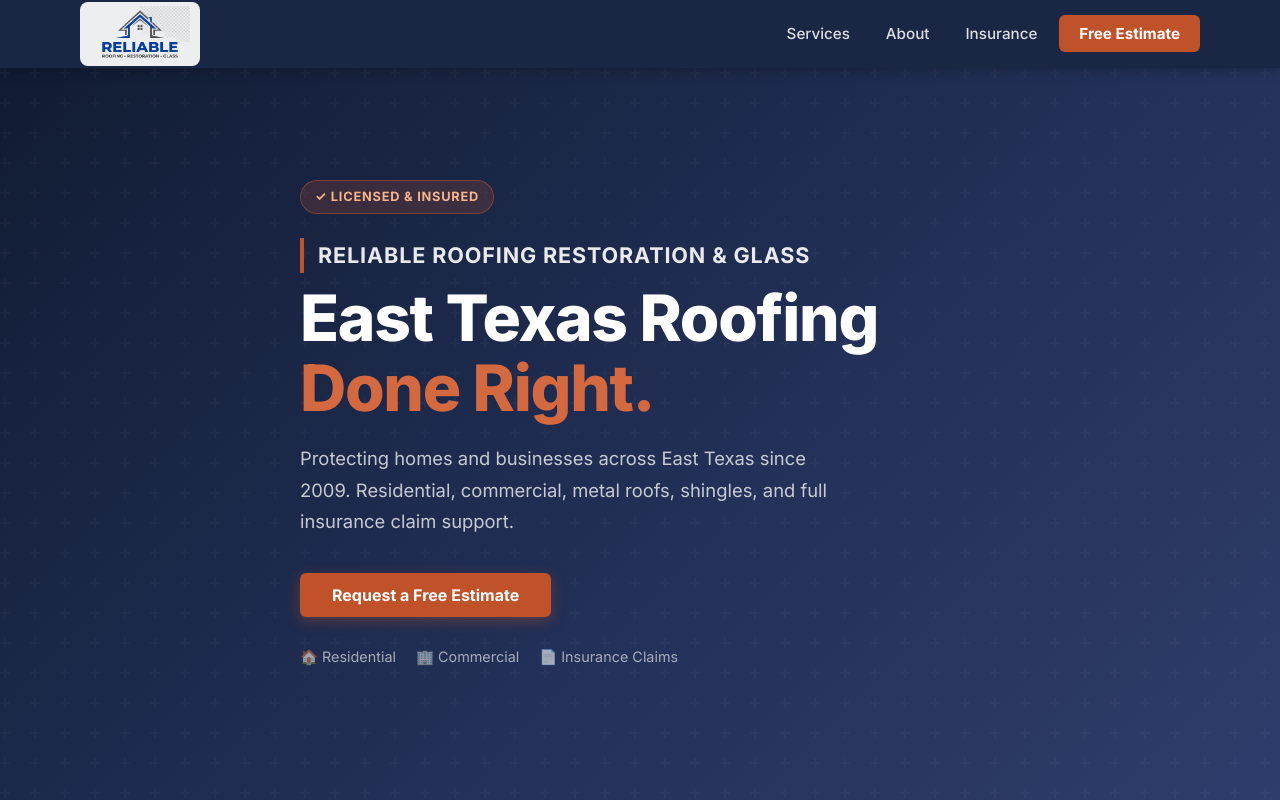
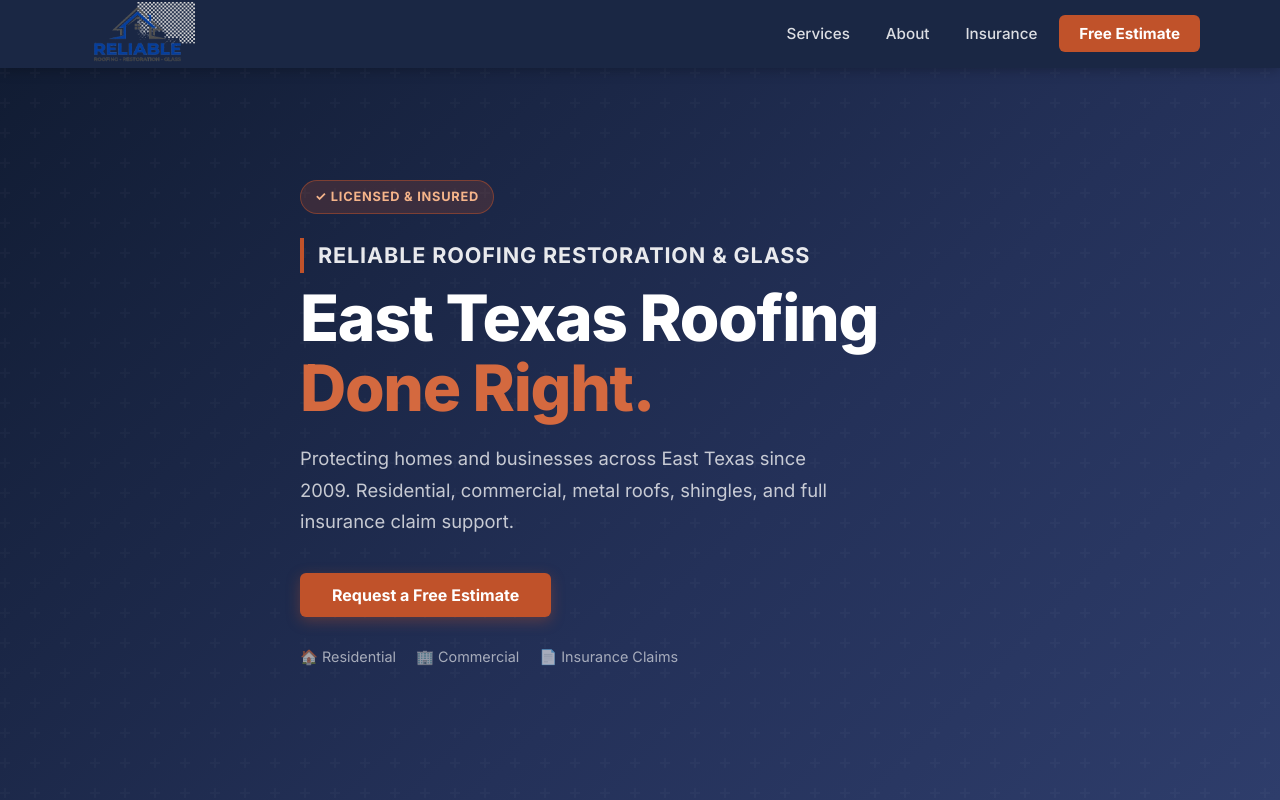
Before and after one commit to mcazands-oss/reliablerrg, a plain HTML site: page index.html in a window 1280 px wide. Shown: the top 800 px of the page. Drawn offline with Linux system fonts and the light colour scheme.

Commit message:
Fix: remove white background pill from nav logo

```diff
--- a/styles.css
+++ b/styles.css
@@ -138,9 +138,6 @@
 .nav-logo img {
   height: 64px;
   width: auto;
-  background: rgba(255,255,255,0.92);
-  border-radius: 8px;
-  padding: 4px 10px;
 }
 
 .nav-links {
```
